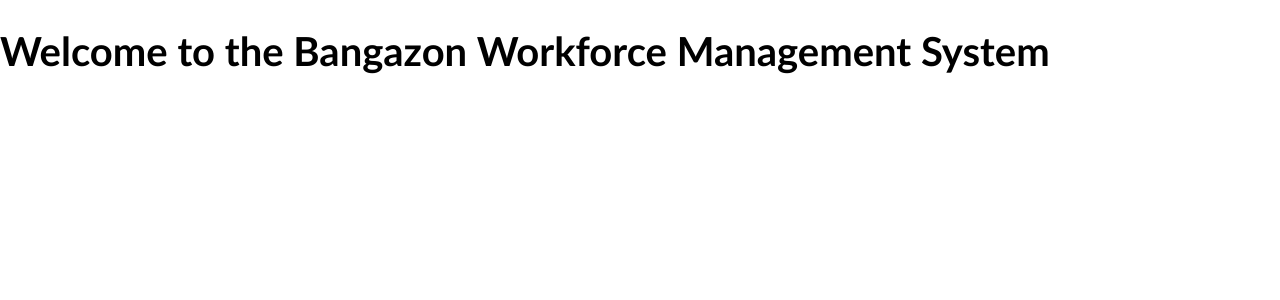
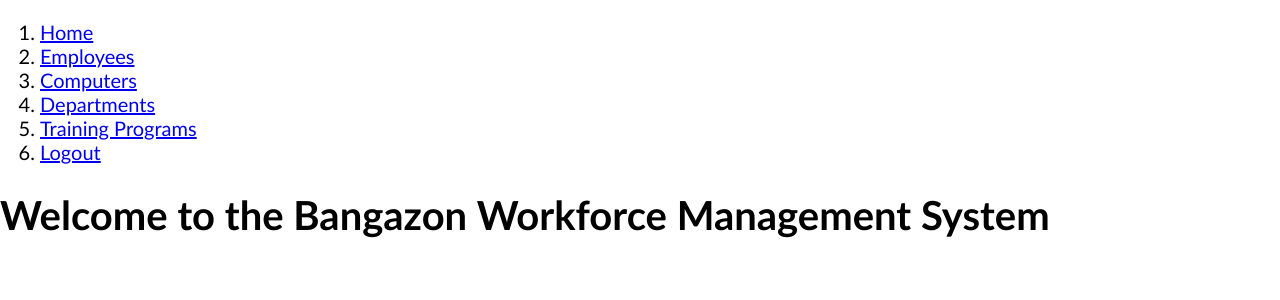
Before and after one commit to BryanNilsen/C40-Bangazon-Workforce, a Django app: page / in a window 1280 px wide. Shown: the top 300 px of the page. Run offline with Django 3.2, Linux system fonts and the light colour scheme; parts of the project's set-up code (start-up, migrations or seed data) failed here and were passed over.

Commit message:
added navbar with link to employee list

```diff
--- a/hrapp/templates/shared/base.html
+++ b/hrapp/templates/shared/base.html
@@ -14,6 +14,17 @@
 
 <body>
 
+    <nav>
+        <ol>
+            <li><a href="{% url 'hrapp:home' %}">Home</a></li>
+            <li><a href="{% url 'hrapp:employee_list' %}">Employees</a></li>
+            <li><a href="{% url 'hrapp:home' %}">Computers</a></li>
+            <li><a href="{% url 'hrapp:home' %}">Departments</a></li>
+            <li><a href="{% url 'hrapp:home' %}">Training Programs</a></li>
+            <li><a href="{% url 'hrapp:logout' %}">Logout</a></li>
+        </ol>
+    </nav>
+
     {% block content %}
     {% endblock %}
 
```
